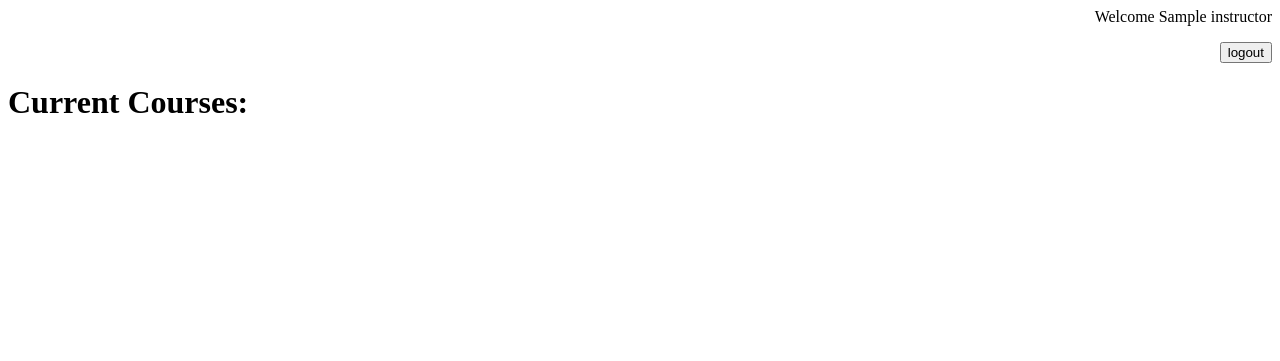
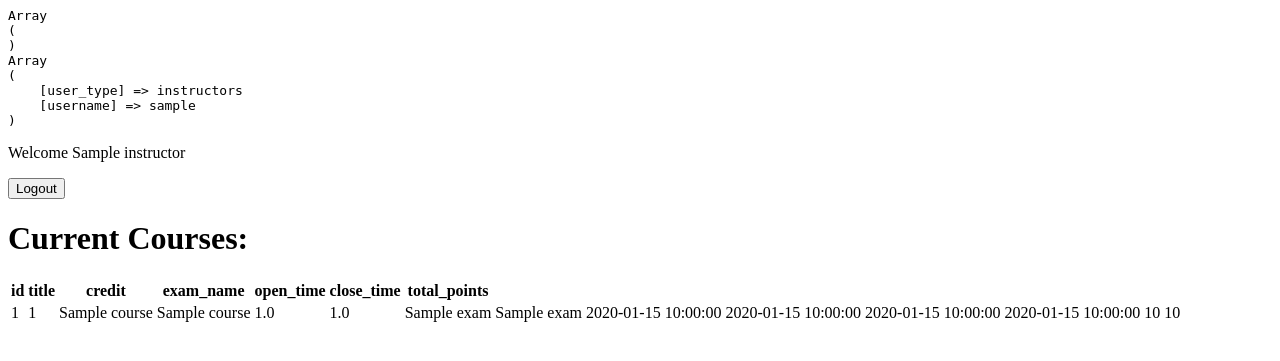
Before and after one commit to Andrew-Koman/CS3425Project, a PHP site: page /main_instructor.php in a window 1280 px wide. Shown: the top 361 px of the page. Run offline with PHP 8.4, Linux system fonts and the light colour scheme; the visitor is signed in with stand-in values (Sample User, id 1); tables that the repository leaves empty hold one stand-in row (values such as "Sample post").

Commit message:
Try to add table

```diff
--- a/db.php
+++ b/db.php
@@ -61,7 +61,6 @@ function checkPasswordReset($username, $userType ) {
     $statement -> bindParam(":username", $username);
     $statement -> execute();
     $row = $statement -> fetch();
-
     return $row[0];
 }
 
@@ -97,3 +96,55 @@ function getName(string $username): string
     $row = $statement -> fetch();
     return $row[0];
 }
+
+function getInstructorId(string $username) {
+    $dbh = connectDB();
+
+    $statement = $dbh -> prepare("SELECT instructor_id FROM instructors WHERE username = :username");
+    $statement -> bindParam(":username", $username);
+    $statement -> execute();
+    return ($statement -> fetch())[0];
+}
+
+function getCoursesIns(string $username) {
+    $dbh = connectDB();
+
+    $statement = $dbh -> prepare("SELECT courses.course_id, title, credits, exams.name, open_time, close_time,
+               (SELECT sum(points) FROM questions WHERE questions.exam_id = exams.exam_id ) AS total_points
+        FROM
+            instructors
+            NATURAL JOIN
+            courses
+            JOIN
+            exams ON courses.course_id = exams.course_id
+        WHERE instructor_id = :id; ");
+
+    $id = getInstructorId($username);
+    $statement -> bindParam(":id", $id);
+    $statement -> execute();
+    $result = $statement -> fetchAll();
+    if( !$result ){
+        return "<p>No Courses Found!</p>";
+    }
+    createTable($result);
+}
+
+function createTable( array $result) {
+    $headers = array("id", "title", "credit", "exam_name", "open_time", "close_time", "total_points");
+    $numExams = count($result);
+    echo "<table>";
+    echo "<tr>";
+    foreach ($headers as $header) {
+        echo "<th>$header</th>";
+    }
+    echo "</tr>";
+    for ($i = 0; $i < $numExams; $i++){
+        echo "<tr>";
+        $row = $result[$i];
+        foreach ($row as $value){
+            echo "<td>$value</td>";
+        }
+        echo "</tr>";
+    }
+    echo "</table>";
+}
--- a/login.php
+++ b/login.php
@@ -23,7 +23,6 @@
             </div>
             <br>
             <input type="submit" value="Login" name="login" style="padding: 5px; width: 100%">
-            <!--                    <p style="visibility: hidden; color: red">Incorrect username or password</p>-->
         </form>
     </div>
     </body>
@@ -52,6 +51,7 @@ if( isset($_POST["login"])) {
         }
         if (checkPasswordReset($_SESSION["username"], $_SESSION["user_type"]) ){
             header("Location: changePassword.php");
+            return;
         }
 
         switch ($_SESSION["user_type"]) {
--- a/main_instructor.php
+++ b/main_instructor.php
@@ -1,18 +1,23 @@
 <?php
 session_start();
+
+echo "<pre>";
+print_r($_POST);
+print_r($_SESSION);
+echo "</pre>";
 
 require "db.php";
 if (!isset($_SESSION["username"]) || $_SESSION["user_type"] != "instructors") {
     header("Location: ./login.php");
     return;
 }
-echo '<p style="text-align: right"> Welcome ' . getName($_SESSION["username"]) . '</p>';
+echo '<p> Welcome ' . getName($_SESSION["username"]) . '</p>';
 ?>
 <form method="post" action="login.php">
-    <p style="text-align: right">
-        <input type="submit" value="logout" name="logout">
-    </p>
+    <input type="submit" value="Logout" name="logout">
 </form>
 
 <h1>Current Courses:</h1>
 <?php
+    print_r(getCoursesIns($_SESSION["username"]));
+?>
```
